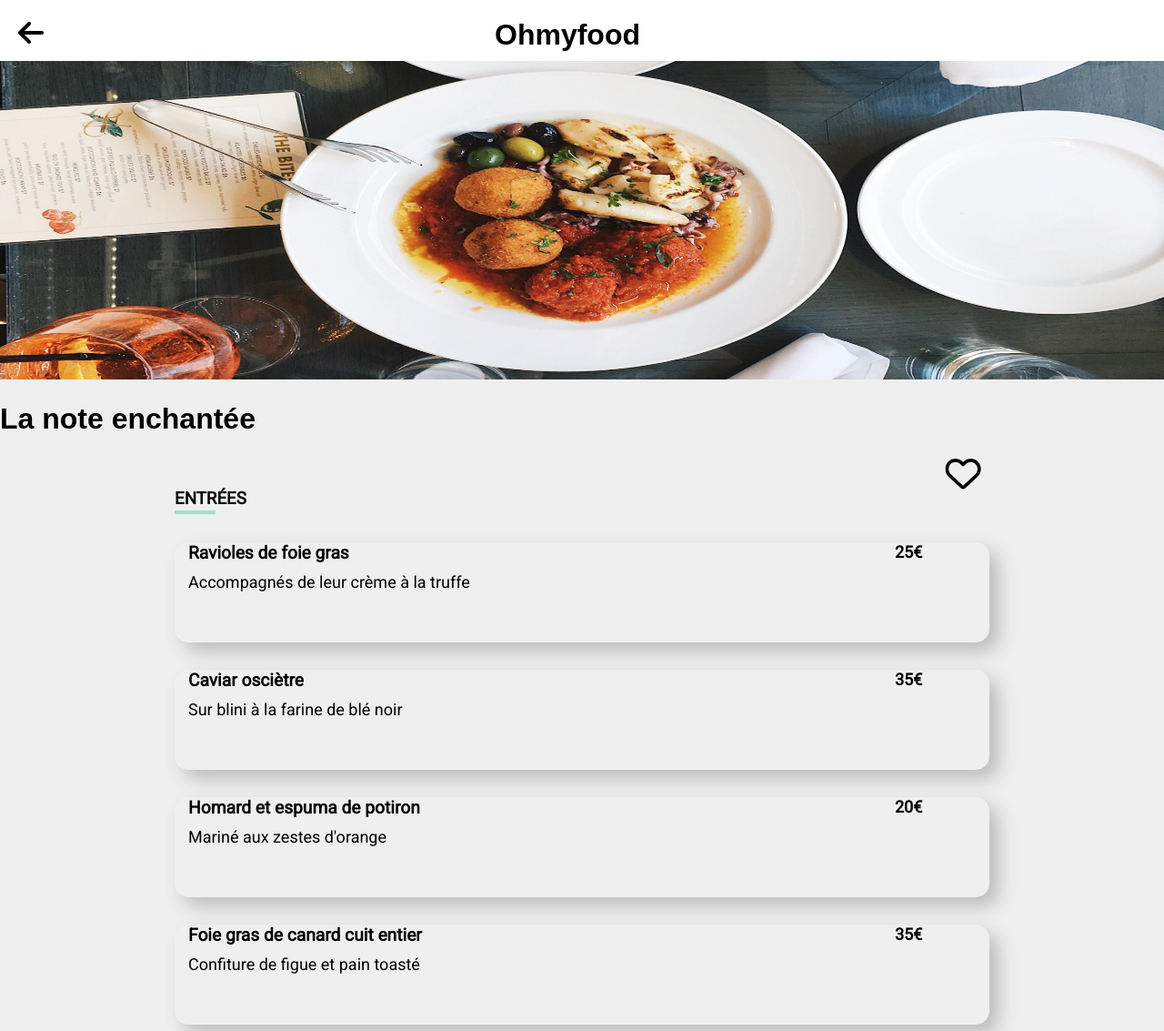
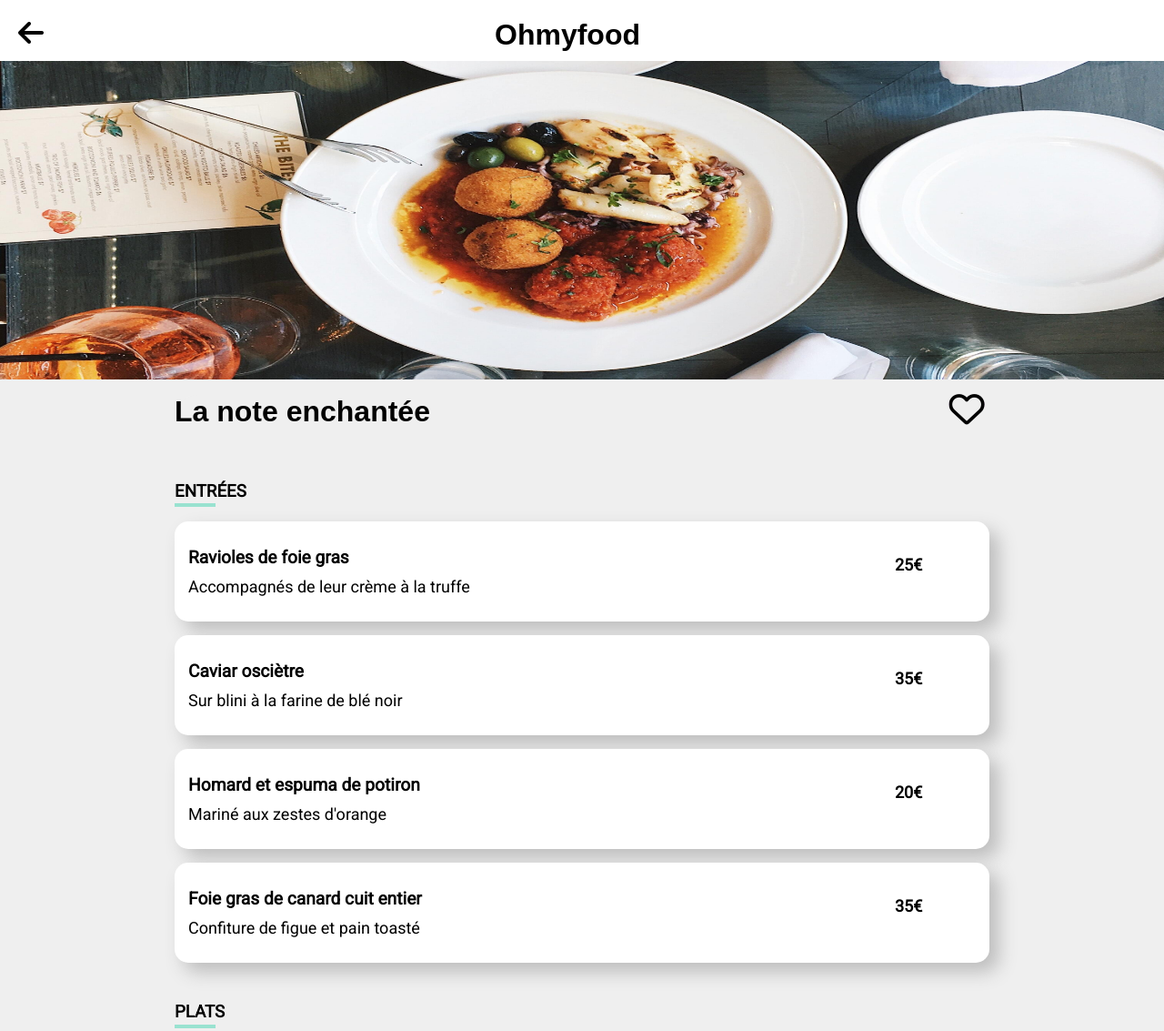
Before and after one commit to SouadKaouache/OhMyFood, a plain HTML site: page La_note_enchantée.html in a window 1280 px wide. Shown: the top 1133 px of the page at 91% size. Drawn offline with Linux system fonts and the light colour scheme; a web font is replaced by a local one.

Commit message:
MAJ responsive

```diff
--- a/CSS/desktop.css
+++ b/CSS/desktop.css
@@ -324,6 +324,7 @@ input:focus{
 .main__button__appearance p {
   color: #ffffff;
   padding-top: 5%;
+  text-align: center;
 }
 
 #main {
@@ -637,11 +638,11 @@ input:focus{
   position: relative;
   top: -5px;
   height: 70px;
-  width: 100%;
+  width: 70%;
+  margin: auto;
 }
 
 h2{
-  width: 70%;
   font-size: xx-large;
   margin-top: 2%;
 }
@@ -654,8 +655,8 @@ h2{
   width: 2rem;
   height: 2rem;
   position: absolute;
-  right: 16%;
-  margin-top: 2%;
+  right: 1%;
+  top: -2%;
   background: #efefef;
   animation:fa-beat 2s infinite;
   font-size: 2rem
@@ -703,15 +704,16 @@ h2{
   background-color: #99e2d0;
 }
 .menu__insert__contents {
-  height: 15%;
   width: 100%;
-  margin-top: 30px;
-  margin-bottom: 20px;
+  margin-top: 15px;
+  margin-bottom: 5px;
+  background-color: #ffffff;
   border-radius: 15px;
   display: flex;
   flex-direction: row;
   flex-wrap: nowrap;
-  justify-content: space-around;
+  justify-content: flex-start;
+  align-items: center;
   box-shadow: 10px 10px 20px #bcbcbc;
   overflow: hidden;
   cursor: pointer;
@@ -778,7 +780,7 @@ h2{
   animation: progressive 400ms linear 0ms forwards 1 normal;
   width: 70%;
   margin: auto;
-  margin-bottom: 20px;
+  margin-bottom: 3%;
   margin-top: 20px;
 }
 
@@ -786,11 +788,13 @@ h2{
   animation: progressive 400ms linear 600ms forwards 1 normal;
   width: 70%;
   margin: auto;
+  margin-bottom: 3%;
 }
 
 .menu__dessert {
   animation: progressive 400ms linear 1200ms forwards 1 normal;
   width: 70%;
   margin: auto;
+  margin-bottom: 3%;
 }
 }
```
Also changed, not shown: La_palette_du_goût.html (+12 -12 lines).
